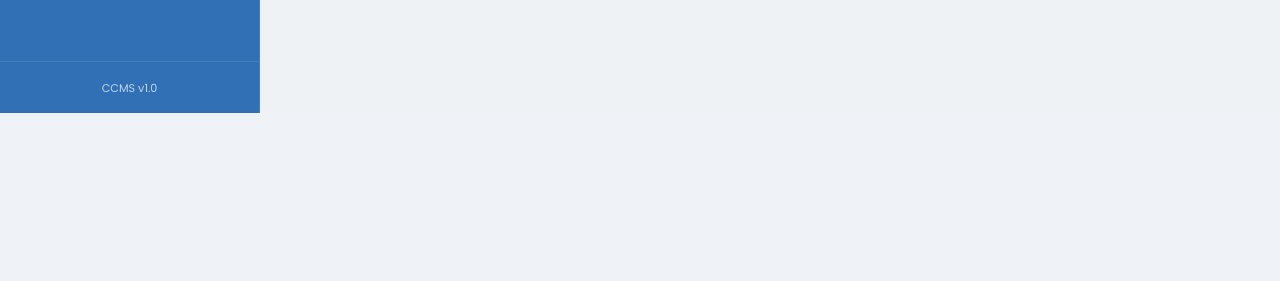
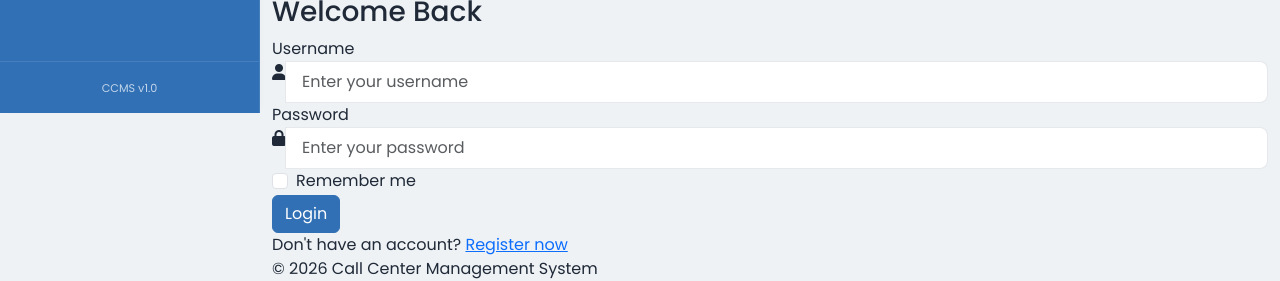
Before and after one commit to abutilmis/call-center-system, a Django app: page /login/ in a window 1280 px wide. Shown: the part 687-968 px from the top of the page. Before the commit the page ends 800 px from the top, so only its background shows below. Run offline with Django 5.2, Linux system fonts and the light colour scheme.

Commit message:
Upgrade dashboard and login with premium design

```diff
--- a/core/templates/registration/login.html
+++ b/core/templates/registration/login.html
@@ -1,14 +1,67 @@
 {% extends 'base.html' %}
+{% load static %}
+
 {% block content %}
-<div class="row justify-content-center">
-    <div class="col-md-6">
-        <h2>Login</h2>
-        <form method="post">
-            {% csrf_token %}
-            {{ form.as_p }}
-            <button type="submit" class="btn btn-primary">Login</button>
-        </form>
-        <p class="mt-3">Don't have an account? <a href="{% url 'register' %}">Register here</a></p>
+<div class="login-page">
+    <div class="login-card">
+        <div class="login-grid">
+            <!-- Left hero section -->
+            <div class="login-hero">
+                <div class="hero-inner">
+                    <div class="hero-logo">
+                        <img src="{% static 'images/logo.png' %}" alt="Logo" onerror="this.style.display='none'">
+                    </div>
+                    <div class="system-name">CCMS</div>
+                    <h2 class="hero-title">Call Center<br>Management System</h2>
+                    <p class="hero-subtitle">Streamline corrections, knowledge, and announcements</p>
+                </div>
+                <div class="hero-illustration">
+                    <i class="fas fa-headset"></i>
+                </div>
+            </div>
+
+            <!-- Right form container -->
+            <div class="login-form-container">
+                <div class="login-form-card">
+                    <div class="form-logo text-center mb-3">
+                        <img src="{% static 'images/logo-small.png' %}" alt="Logo" onerror="this.style.display='none'">
+                    </div>
+                    <h3 class="form-title">Welcome Back</h3>
+                    <form method="post">
+                        {% csrf_token %}
+                        <div class="form-group">
+                            <label for="id_username">Username</label>
+                            <div class="input-group">
+                                <span class="input-icon"><i class="fas fa-user"></i></span>
+                                <input type="text" name="username" id="id_username" class="form-control" placeholder="Enter your username" required>
+                            </div>
+                        </div>
+                        <div class="form-group">
+                            <label for="id_password">Password</label>
+                            <div class="input-group">
+                                <span class="input-icon"><i class="fas fa-lock"></i></span>
+                                <input type="password" name="password" id="id_password" class="form-control" placeholder="Enter your password" required>
+                            </div>
+                        </div>
+                        <div class="form-options">
+                            <div class="form-check">
+                                <input type="checkbox" class="form-check-input" id="remember">
+                                <label class="form-check-label" for="remember">Remember me</label>
+                            </div>
+                            <!-- Optional: add "Forgot password?" link later -->
+                        </div>
+                        <button type="submit" class="btn btn-primary btn-block">Login</button>
+                    </form>
+                    <div class="form-footer">
+                        Don't have an account?
+                        <a href="{% url 'register' %}" class="link-primary">Register now</a>
+                    </div>
+                    <div class="login-footer">
+                        &copy; {% now "Y" %} Call Center Management System
+                    </div>
+                </div>
+            </div>
+        </div>
     </div>
 </div>
 {% endblock %}
```
Also changed, not shown: core/templates/dashboard.html (+87 -23 lines).
